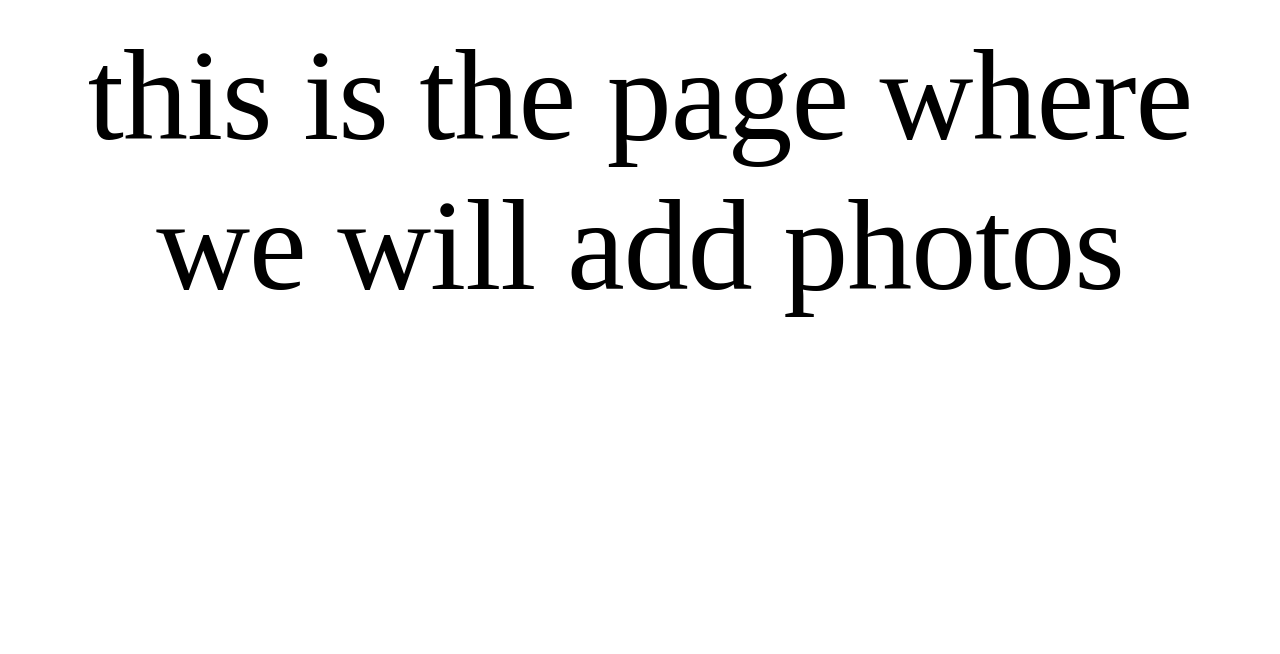
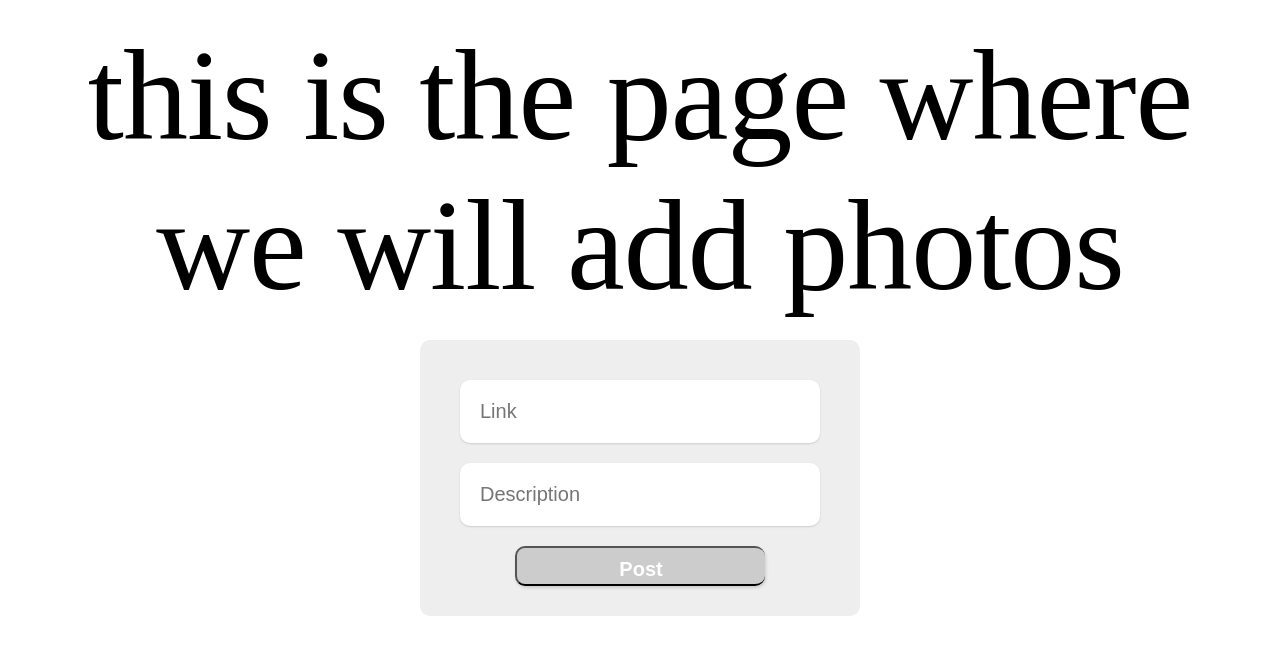
Before and after one commit to mistunori-morita/React-Photo-Wall, a React app: page /AddPhoto in a window 1280 px wide. Built offline with nearby package versions, Linux system fonts and the light colour scheme; a web font is replaced by a local one.

Commit message:
AddPhoto component styling

```diff
--- a/src/Comonents/AddPhoto.js
+++ b/src/Comonents/AddPhoto.js
@@ -5,7 +5,16 @@ import React, { Component } from 'react'
 class AddPhoto extends Component{
   render(){
     return(
-      <h1> this is the page where we will add photos</h1>
+      <div>
+        <h1> this is the page where we will add photos</h1>
+         <div className="form">
+          <form>
+            <input type="text" placeholder="Link"/>
+            <input type="text" placeholder="Description"/>
+            <button class="Add-Button">Post</button>
+          </form>
+        </div>
+      </div>
     )
   }
 }
--- a/src/styles/style.css
+++ b/src/styles/style.css
@@ -78,3 +78,48 @@ p{
   opacity: .7;
   cursor: pointer;
 }
+
+.form {
+  background: #eee;
+  max-width: 360px;
+  margin: 0 auto;
+  padding: 40px 40px 30px;
+  text-align: center;
+  border-radius: 10px;
+}
+
+.form input{
+  padding: 20px;
+  border: none;
+  margin-bottom: 20px;
+  width: 100%;
+  box-sizing: border-box;
+  border-radius: 10px;
+  outline: none;
+  font-size: 20px;
+  box-shadow: 0px 1px 2px #ccc;
+}
+
+
+.form input:hover{
+  opacity: .8;
+}
+
+.form .Add-Button{
+  width: 250px;
+  height: 40px;
+  line-height: 40px;
+  background: #ccc;
+  text-align: center;
+  border-right: none;
+  border-radius: 10px;
+  outline: none;
+  box-shadow: 1px 2px 3px #ccc;
+  font-size: 20px;
+  color: #fff;
+  font-weight: bold;
+}
+.form .Add-Button:hover{
+  opacity: .7;
+  cursor: pointer;
+}
```
